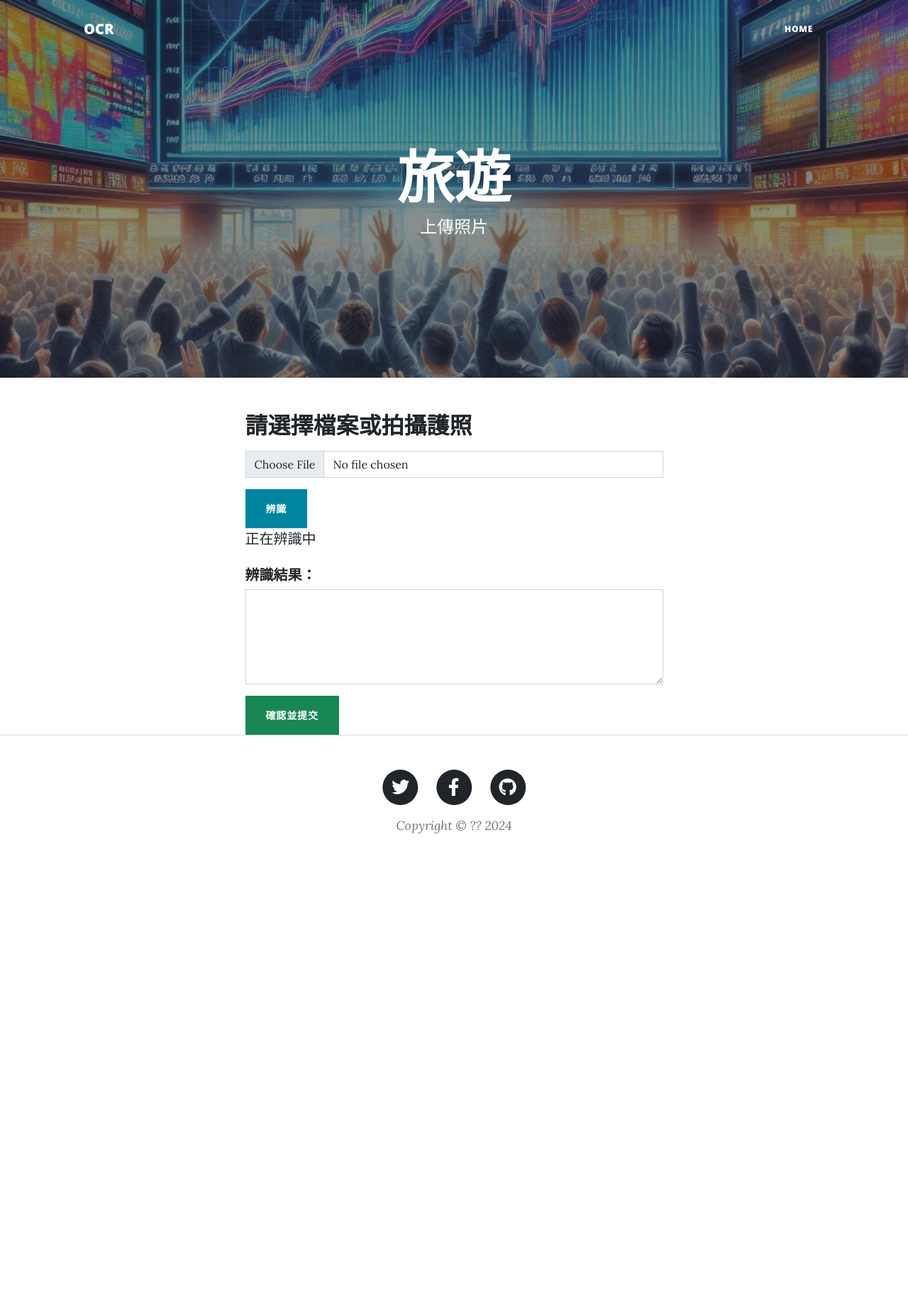
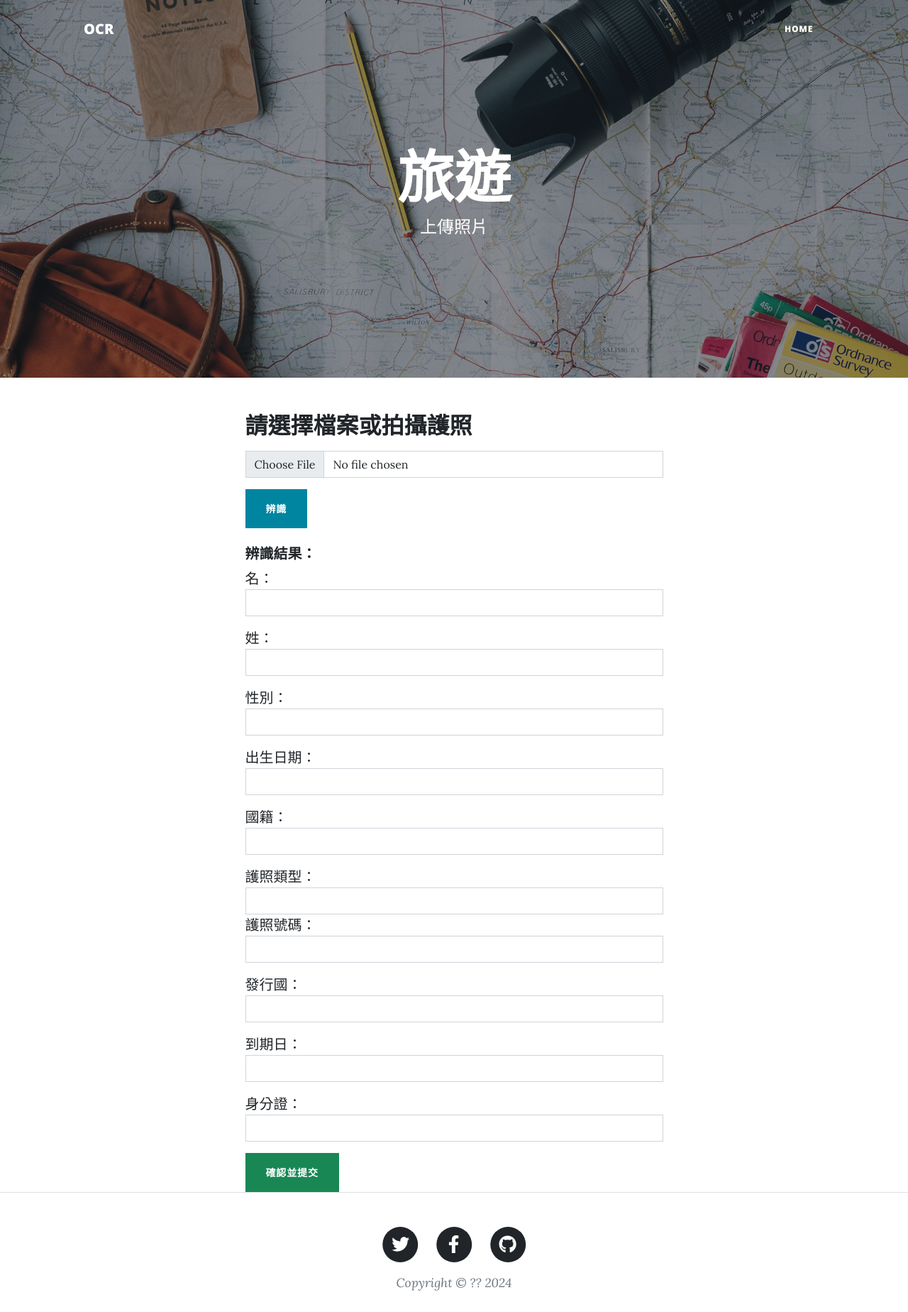
Before and after one commit to bofrankbo/Passport_Text_Reconize, a Flask app: page / in a window 1280 px wide. Shown: the top 1848 px of the page at 71% size. Before the commit the page ends 1174 px from the top, so only its background shows below. Run offline with Flask 3, Linux system fonts and the light colour scheme; some libraries are stand-ins or nearby versions.

Commit message:
update demo

```diff
--- a/app.py
+++ b/app.py
@@ -14,12 +14,27 @@ import numpy as np
 
 from ocr_passport import OCRPassport
 
-
 current_file_path = os.path.abspath(__file__)
-
 print(f"Current file path: {current_file_path}")
 
 app = Flask(__name__)
+
+# 確保資料夾存在
+UPLOAD_FOLDER = "upload_images"
+CSV_FILE_PATH = "user_data.csv"
+
+if not os.path.exists(UPLOAD_FOLDER):
+    os.makedirs(UPLOAD_FOLDER)
+
+if not os.path.exists(CSV_FILE_PATH):
+    # 初始化 CSV 檔案，確保有標題行
+    with open(CSV_FILE_PATH, mode='w', newline='', encoding='utf-8') as csv_file:
+        csv_writer = csv.writer(csv_file)
+        csv_writer.writerow([
+            "name", "surname", "sex", "date_of_birth", "nationality",
+            "passport_type", "passport_number", "issuing_country",
+            "expiration_date", "personal_number"
+        ])
 
 @app.route("/model.html")
 def model():
@@ -50,7 +65,6 @@ def root():
     return render_template("index.html")
 
 @app.route("/process_passport",methods=["POST"])
-
 def process_passport():
     print("process_passport")
     # 檢查是否有上傳圖片
@@ -71,17 +85,49 @@ def process_passport():
     print("user_info", user_info)
     # text_passport = format_user_info(user_info)
 
-    text_passport = (
-        f"Name: {user_info['name']}, "
-        f"Surname: {user_info['surname']}, "
-        f"Sex: {user_info['sex']}, "
-        f"Date of Birth: {user_info['date_of_birth']}, "
-        f"Nationality: {user_info['nationality']}, "
-        f"Passport Type: {user_info['passport_type']}"
-    )
+    # 返回辨識結果
+    return jsonify({"success": True, "result": user_info})
 
-    # 返回辨識結果
-    return jsonify({"success": True, "result": text_passport})
+@app.route("/submit_passport",methods=["POST"])
+def submit_passport():
+    try:
+        # 接收 JSON 資料
+        user_info = request.get_json()
+        if not user_info:
+            return jsonify({"success": False, "error": "No data received"}), 400
+
+        # 確保所有必要欄位都有值
+        required_fields = [
+            "name", "surname", "sex", "date_of_birth", "nationality",
+            "passport_type", "passport_number", "issuing_country",
+            "expiration_date", "personal_number"
+        ]
+        for field in required_fields:
+            if field not in user_info:
+                return jsonify({"success": False, "error": f"Missing field: {field}"}), 400
+
+        # 儲存到 CSV 檔案
+        with open(CSV_FILE_PATH, mode='a', newline='', encoding='utf-8') as csv_file:
+            csv_writer = csv.writer(csv_file)
+            csv_writer.writerow([
+                user_info.get("name", ""),
+                user_info.get("surname", ""),
+                user_info.get("sex", ""),
+                user_info.get("date_of_birth", ""),
+                user_info.get("nationality", ""),
+                user_info.get("passport_type", ""),
+                user_info.get("passport_number", ""),
+                user_info.get("issuing_country", ""),
+                user_info.get("expiration_date", ""),
+                user_info.get("personal_number", "")
+            ])
+
+        return jsonify({"success": True}), 200
+
+    except Exception as e:
+        print(f"Error processing data: {e}")
+        return jsonify({"success": False, "error": "Internal server error"}), 500
+
 
 if __name__ == '__main__':
     #定義app在8080埠運行
--- a/ocr_passport.py
+++ b/ocr_passport.py
@@ -110,6 +110,10 @@ class OCRPassport:
                 user_info['date_of_birth'] = self.parse_date(b[13:19])
                 user_info['nationality'] = self.get_country_name(self.clean(b[10:13]))
                 user_info['passport_type'] = self.clean(a[:2])
+                user_info['passport_number'] = self.clean(b[0:9])
+                user_info['issuing_country'] = self.get_country_name(self.clean(a[2:5]))
+                user_info['expiration_date'] = self.parse_date(b[21:27])
+                user_info['personal_number'] = self.clean(b[28:42])
 
                 return user_info
             else:
--- a/templates/index.html
+++ b/templates/index.html
@@ -1,5 +1,5 @@
 <!DOCTYPE html>
-<html lang="en">
+<html lang="zh-Hant-TW">
 
 <head>
     <meta charset="utf-8" />
@@ -44,7 +44,7 @@
         </nav>
 
         <!-- Page Header-->
-        <header class="masthead" style="background-image: url('../static/assets/img/home-bg.jpg')">
+        <header class="masthead" style="background-image: url('../static/assets/img/about-bg.jpg')">
             <div class="container position-relative px-4 px-lg-5">
                 <div class="row gx-4 gx-lg-5 justify-content-center">
                     <div class="col-md-10 col-lg-8 col-xl-7">
@@ -67,16 +67,59 @@
                         <!-- <video id="camera" autoplay playsinline style="width: 100%; height: auto; border: 1px solid #ccc;"></video> -->
                         <input type="file" id="imageInput" accept="image/*" class="form-control mt-3">
                         <button id="captureButton" class="btn btn-primary mt-3">辨識</button>
-                        <text id="scanning" style="display: block;">正在辨識中 </text>
+                        <text id="scanning" style="display: none;">正在辨識中 </text>
                     </div>
 
                     <!-- OCR Result Section -->
 
                     <div id="resultContainer" class="mt-4">
                         <h5>辨識結果：</h5>
-                        <textarea id="resultText" class="form-control" rows="5" readonly></textarea>
-                        <button id="confirmButton" class="btn btn-success mt-3" >確認並提交</button>
+                        <form id="resultForm">
+                            <div class="form-group">
+                                <label for="nameField">名：</label>
+                                <input type="text" id="nameField" class="form-control" value="" />
                             </div>
+                            <div class="form-group mt-3">
+                                <label for="surnameField">姓：</label>
+                                <input type="text" id="surnameField" class="form-control" value="" />
+                            </div>
+                            <div class="form-group mt-3">
+                                <label for="sexField">性別：</label>
+                                <input type="text" id="sexField" class="form-control" value="" />
+                            </div>
+                            <div class="form-group mt-3">
+                                <label for="dobField">出生日期：</label>
+                                <input type="text" id="dobField" class="form-control" value="" />
+                            </div>
+                            <div class="form-group mt-3">
+                                <label for="nationalityField">國籍：</label>
+                                <input type="text" id="nationalityField" class="form-control" value="" />
+                            </div>
+                            <div class="form-group mt-3">
+                                <label for="passportTypeField">護照類型：</label>
+                                <input type="text" id="passportTypeField" class="form-control" value="" />
+                            </div>
+                            <div class="form-groupmt-3">
+                                <label for="passport_numberField">護照號碼：</label>
+                                <input type="text" id="passport_numberField" class="form-control" value="" />
+                            </div>
+                            <div class="form-group mt-3">
+                                <label for="issuing_countryField">發行國：</label>
+                                <input type="text" id="issuing_countryField" class="form-control" value="" />
+                            </div>
+                            <div class="form-group mt-3">
+                                <label for="expiration_dateField">到期日：</label>
+                                <input type="text" id="expiration_dateField" class="form-control" value="" />
+                            </div>
+                            <div class="form-group mt-3">
+                                <label for="personal_numberField">身分證：</label>
+                                <input type="text" id="personal_numberField" class="form-control" value="" />
+                            </div>
+
+                        </form>
+                        <button id="confirmButton" class="btn btn-success mt-3">確認並提交</button>
+                    </div>
+
                 </div>
             </div>
         </div>
@@ -150,7 +193,17 @@
                     .then((data) => {
                         text_scan.style.display = "none"; // 隱藏 "正在辨識中"
                         if (data.success) {
-                                alert("辨識成功！結果如下：\n" + data.result); // 彈出辨識結果
+                            // 將辨識結果分別填入表單欄位
+                            document.getElementById('nameField').value = data.result.name;
+                            document.getElementById('surnameField').value = data.result.surname;
+                            document.getElementById('sexField').value = data.result.sex;
+                            document.getElementById('dobField').value = data.result.date_of_birth;
+                            document.getElementById('nationalityField').value = data.result.nationality;
+                            document.getElementById('passportTypeField').value = data.result.passport_type;
+                            document.getElementById('passport_numberField').value = data.result.passport_number;
+                            document.getElementById('issuing_countryField').value = data.result.issuing_country;
+                            document.getElementById('expiration_dateField').value = data.result.expiration_date;
+                            document.getElementById('personal_numberField').value = data.result.personal_number;
                         } else {
                             alert("辨識失敗，請重新嘗試。");
                         }
@@ -165,38 +218,55 @@
                 }
             });
 
-            // 提交修正後的辨識結果
+            // 確認並提交按鈕的點擊事件
             document.getElementById('confirmButton').addEventListener('click', () => {
-                const correctedText = ocrResult.value;
-                fetch('/save_data', {
+                const name = document.getElementById('nameField').value;
+                const surname = document.getElementById('surnameField').value;
+                const sex = document.getElementById('sexField').value;
+                const dob = document.getElementById('dobField').value;
+                const nationality = document.getElementById('nationalityField').value;
+                const passportType = document.getElementById('passportTypeField').value;
+                const passport_number = document.getElementById('passport_numberField').value;
+                const issuing_country = document.getElementById('issuing_countryField').value;
+                const expiration_date = document.getElementById('expiration_dateField').value;
+                const personal_number = document.getElementById('personal_numberField').value;
+
+                // 將修改後的資料傳回伺服器
+                const updatedData = {
+                    name,
+                    surname,
+                    sex,
+                    date_of_birth : dob,
+                    nationality,
+                    passport_type : passportType,
+                    passport_number,
+                    issuing_country,
+                    expiration_date,
+                    personal_number,
+                };
+
+                fetch('/submit_passport', { // 替換為您的提交 API
                     method: 'POST',
-                    headers: { 'Content-Type': 'application/json' },
-                    body: JSON.stringify({ text: correctedText })
+                    headers: {
+                        'Content-Type': 'application/json',
+                    },
+                    body: JSON.stringify(updatedData),
                 })
-                .then(response => response.json())
-                .then(data => {
-                    if (data.message) {
-                        alert('資料已成功儲存');
+                .then((response) => response.json())
+                .then((result) => {
+                    if (result.success) {
+                        alert('資料提交成功！');
                     } else {
-                        alert('儲存失敗，請重試');
+                        console.error('Error:', result.error);
+                        alert('提交失敗，請重試！', result.error);
                     }
                 })
-                .catch((error) => console.error('Error:', error));
+                .catch((error) => {
+                    console.error('Error:', error);
+                    alert('伺服器錯誤，請稍後再試。');
                 });
-            // const imageInput = document.getElementById('imageInput');
+            });
 
-            // // 處理圖片上傳
-            // imageInput.addEventListener('change', (event) => {
-            //     const file = event.target.files[0];
-            //     if (file) {
-            //         const reader = new FileReader();
-            //         reader.onload = (e) => {
-            //             const imageData = e.target.result; // Base64 格式
-            //             sendToServer(imageData);
-            //         };
-            //         reader.readAsDataURL(file); // 讀取圖片並轉換為 Base64
-            //     }
-            // });
         </script>
     </body>
 </html>
--- /dev/null
+++ b/user_data.csv
@@ -0,0 +1,5 @@
+name,surname,sex,date_of_birth,nationality,passport_type,passport_number,issuing_country,expiration_date,personal_number
+YI FU,YAN,M,24/08/2001,TAIWAN,P,352524923,TAIWAN,02/07/2029,D123139428
+YI FU,YAN,M,24/08/2001,TAIWAN,P,352524923,TAIWAN,02/07/2029,D123139428
+YI FU,YAN,M,24/08/2001,TAIWAN,P,352524923,TAIWAN,02/07/2029,D123139428
+YI FU,YAN,M,24/08/2001,TAIWAN,P,352524923,TAIWAN,02/07/2029,D123139428
```
Also changed, not shown: README.md, upload_images/image.jpg (added). Lines whose indentation alone changed are shown as unchanged.
